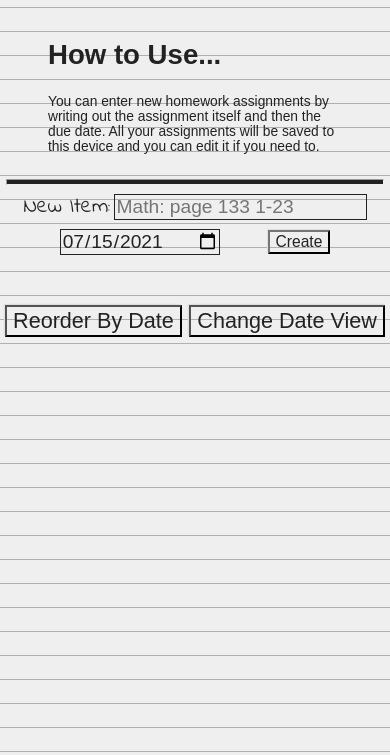
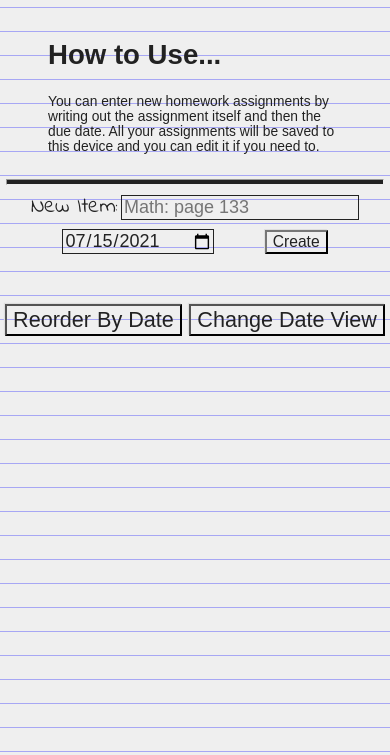
Before and after one commit to connorbrooks18/homework-tracker, a plain HTML site: page index.html in a window 390 px wide. Shown: the part 89-844 px from the top of the page. Drawn offline with Linux system fonts and the light colour scheme; a web font is replaced by a local one.

Commit message:
Added more responsive support for mobile

```diff
--- a/index.html
+++ b/index.html
@@ -44,7 +44,7 @@
             type="text"
             name="homework-item-input"
             id="homework-item-input"
-            placeholder="Math: page 133 1-23"
+            placeholder="Math: page 133"
         /></label>
         <input
           type="date"
--- a/style.css
+++ b/style.css
@@ -88,18 +88,20 @@ input {
 .input-section label {
     display: flex;
     align-items: center;
+    justify-content: center;
     font-family: 'Indie Flower', cursive;
     font-size: 1.8rem;
     padding: .5rem;
     flex-wrap: wrap;
 }
+
 #homework-item-input {
     width: min-content;
     margin-left: .3rem;
-    font-size: 1.6rem;
+    font-size: 1.5rem;
 }
 #homework-date-input {
-    font-size: 1.6rem;
+    font-size: 1.5rem;
 }
 .create-btn {
     color: var(--primary-color);
```
